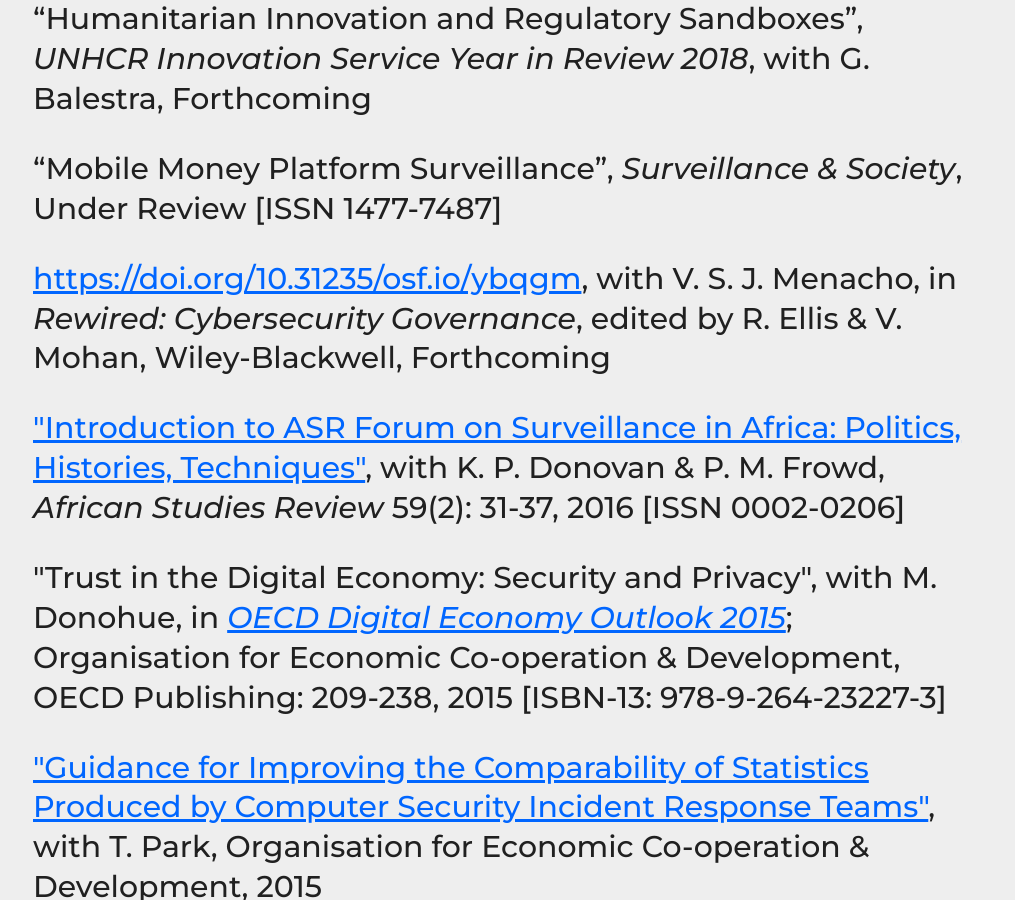
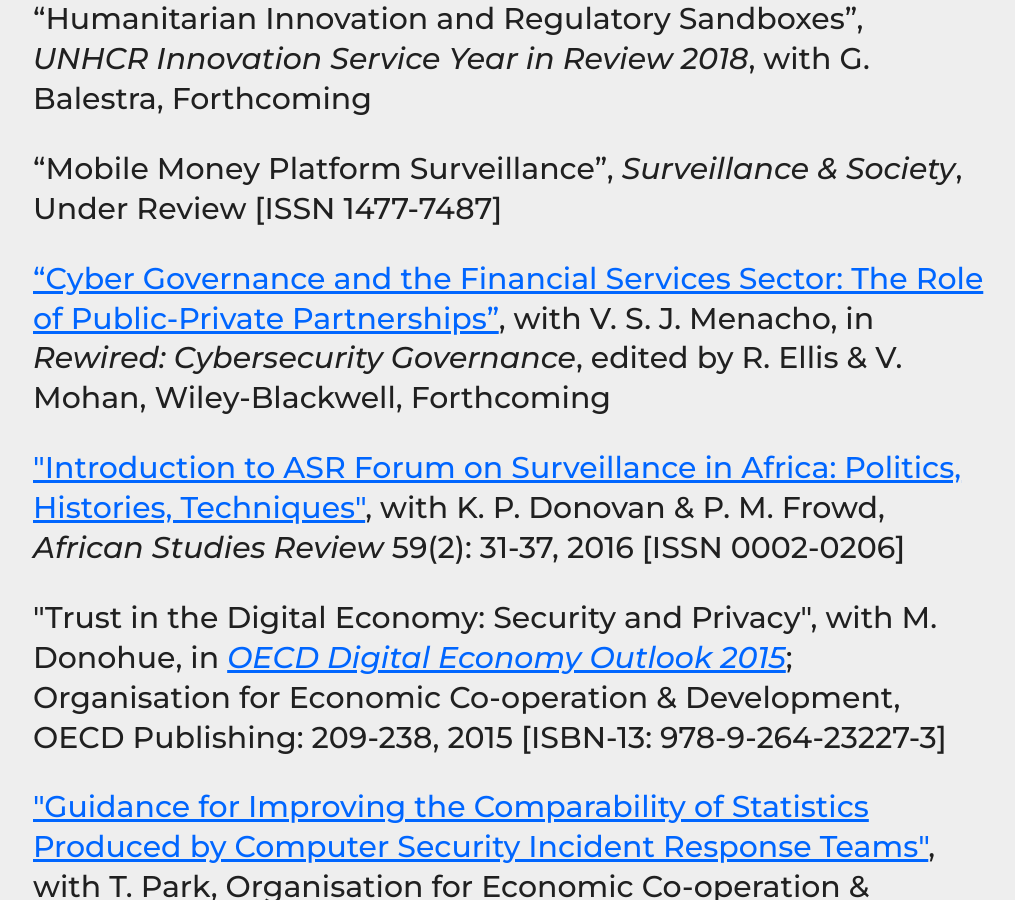
Before and after one commit to haroonalrasheed/641a, a Jekyll site: the page built from select-publications/index.md, in a window 1280 px wide and 900 px high, scrolled down 389 px. Shown: the whole window, without its empty margins (131-1146 px from the left). Built offline with Jekyll 4.4.1, drawn with Linux system fonts in a browser that asks for light colours.

Commit message:
Update index.md

```diff
--- a/select-publications/index.md
+++ b/select-publications/index.md
@@ -11,7 +11,7 @@ _[Contact me](mailto:a.k.martin@alumni.lse.ac.uk) for copies of articles/chapter
 
 "Mobile Money Platform Surveillance", *Surveillance & Society*, Under Review [ISSN 1477-7487]
 
-[https://doi.org/10.31235/osf.io/ybqgm]("Cyber Governance and the Financial Services Sector: The Role of Public-Private Partnerships"), with V. S. J. Menacho, in *Rewired: Cybersecurity Governance*, edited by R. Ellis & V. Mohan, Wiley-Blackwell, Forthcoming
+["Cyber Governance and the Financial Services Sector: The Role of Public-Private Partnerships"](https://doi.org/10.31235/osf.io/ybqgm), with V. S. J. Menacho, in *Rewired: Cybersecurity Governance*, edited by R. Ellis & V. Mohan, Wiley-Blackwell, Forthcoming
 
 <a href="http://dx.doi.org/10.1017/asr.2016.35" target="_blank">&quot;Introduction to ASR Forum on Surveillance in Africa: Politics, Histories, Techniques&quot;</a>, with K. P. Donovan &amp; P. M. Frowd, <i>African Studies Review</i> 59(2): 31-37, 2016 [ISSN 0002-0206]
 
```
